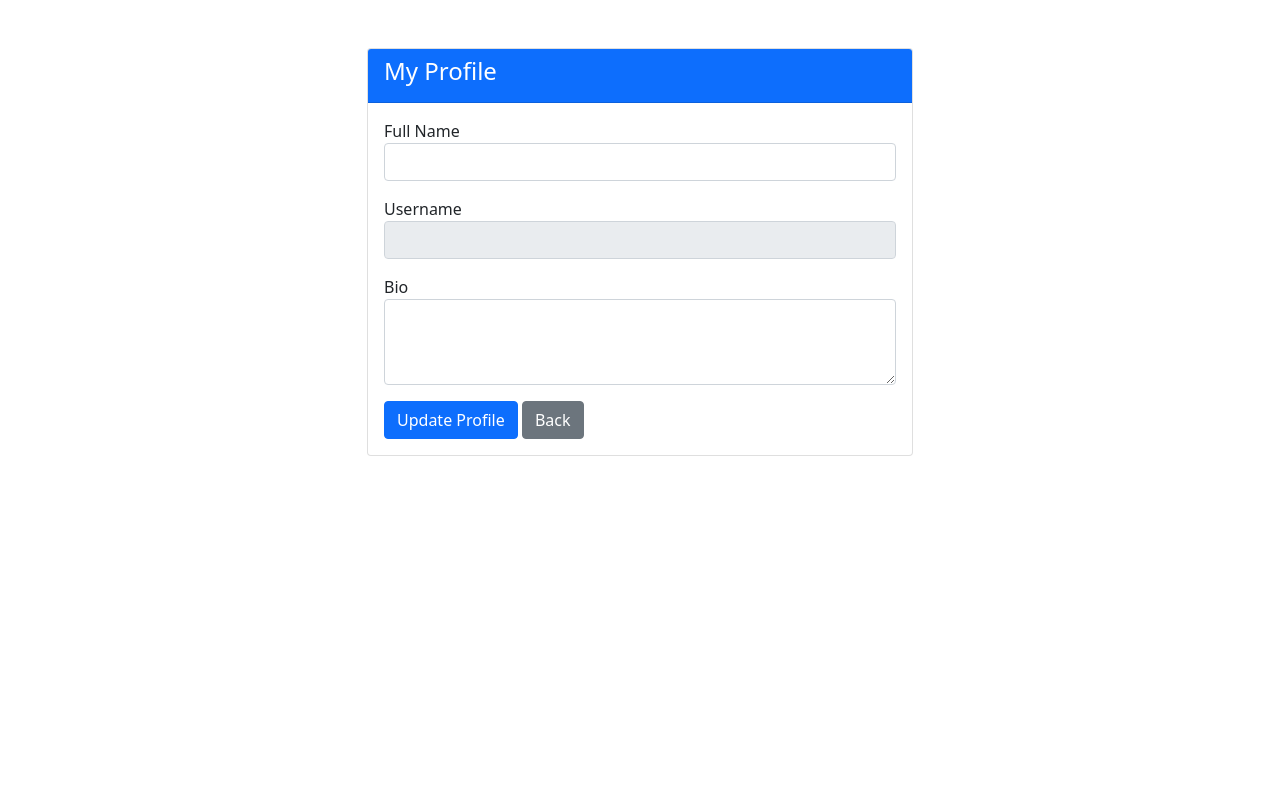
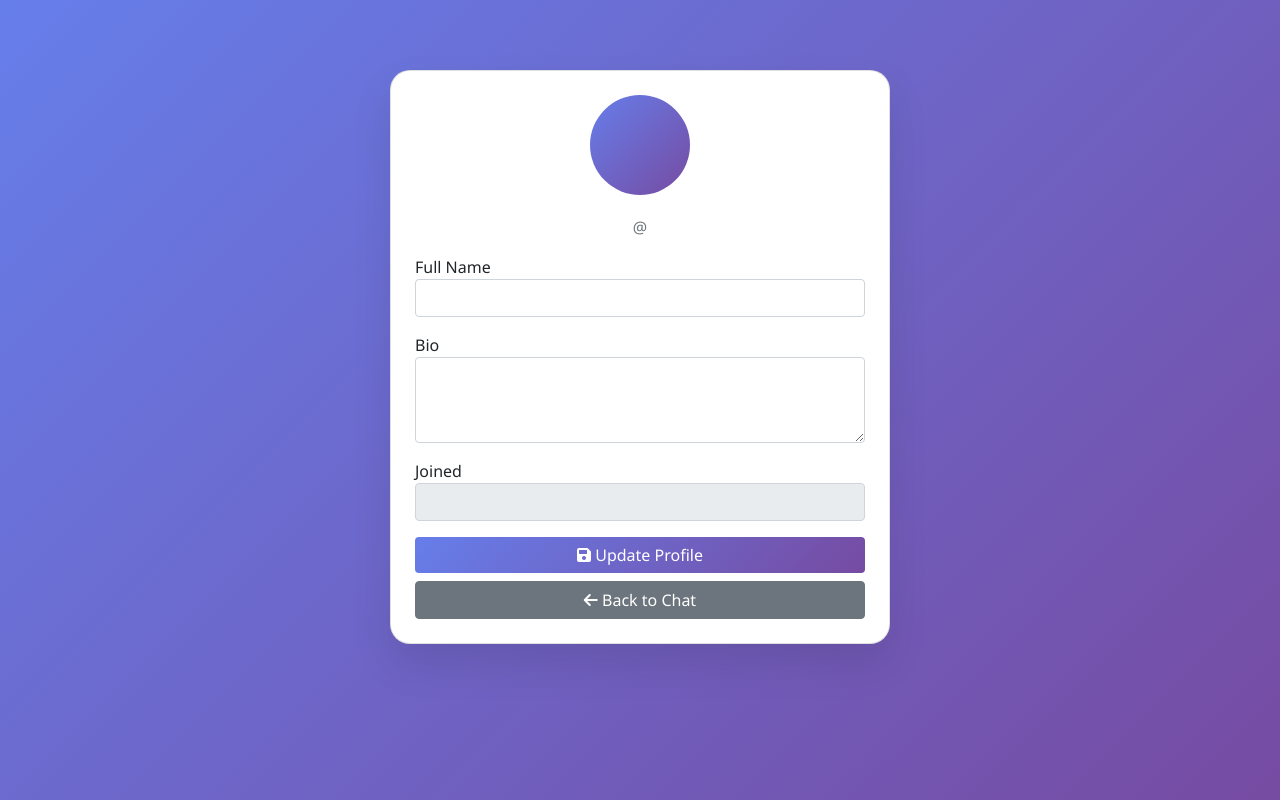
Before and after one commit to Mahabul29/Evamassage, a Flask app: template templates/profile.html in a window 1280 px wide. Run offline with Flask 3, Linux system fonts and the light colour scheme; the template is opened without the code that fills it, so the values that code supplies are empty.

Commit message:
Update profile.html

```diff
--- a/templates/profile.html
+++ b/templates/profile.html
@@ -1,45 +1,99 @@
-{% extends "base.html" %}
-{% block title %}Profile{% endblock %}
-{% block content %}
-<div class="container mt-5">
-    <div class="row justify-content-center">
-        <div class="col-md-6">
-            <div class="card">
-                <div class="card-header bg-primary text-white">
-                    <h4>My Profile</h4>
+<!DOCTYPE html>
+<html lang="en">
+<head>
+    <meta charset="UTF-8">
+    <meta name="viewport" content="width=device-width, initial-scale=1.0">
+    <title>EvaMassage - Profile</title>
+    <link href="https://cdn.jsdelivr.net/npm/bootstrap@5.1.3/dist/css/bootstrap.min.css" rel="stylesheet">
+    <link rel="stylesheet" href="https://cdnjs.cloudflare.com/ajax/libs/font-awesome/6.0.0/css/all.min.css">
+    <style>
+        body {
+            background: linear-gradient(135deg, #667eea 0%, #764ba2 100%);
+            min-height: 100vh;
+            font-family: 'Segoe UI', sans-serif;
+            padding: 20px;
+        }
+        .profile-card {
+            max-width: 500px;
+            margin: 50px auto;
+            border-radius: 20px;
+            box-shadow: 0 20px 40px rgba(0,0,0,0.1);
+        }
+        .avatar-large {
+            width: 100px;
+            height: 100px;
+            border-radius: 50%;
+            background: linear-gradient(135deg, #667eea 0%, #764ba2 100%);
+            display: flex;
+            align-items: center;
+            justify-content: center;
+            margin: 0 auto 20px;
+            font-size: 3rem;
+            color: white;
+        }
+        .btn-primary {
+            background: linear-gradient(135deg, #667eea 0%, #764ba2 100%);
+            border: none;
+        }
+        .btn-primary:hover {
+            transform: translateY(-2px);
+        }
+    </style>
+</head>
+<body>
+    <div class="container">
+        <div class="card profile-card">
+            <div class="card-body p-4">
+                <div class="text-center">
+                    <div class="avatar-large">
+                        {{ profile.full_name[0].upper() if profile.full_name else profile.username[0].upper() }}
                     </div>
-                <div class="card-body">
+                    <h3>{{ profile.full_name }}</h3>
+                    <p class="text-muted">@{{ profile.username }}</p>
+                </div>
+
                 <form id="profileForm">
                     <div class="mb-3">
                         <label>Full Name</label>
                         <input type="text" id="fullName" class="form-control" value="{{ profile.full_name }}">
                     </div>
                     <div class="mb-3">
-                            <label>Username</label>
-                            <input type="text" class="form-control" value="{{ profile.username }}" disabled>
-                        </div>
-                        <div class="mb-3">
                         <label>Bio</label>
                         <textarea id="bio" class="form-control" rows="3">{{ profile.bio }}</textarea>
                     </div>
-                        <button type="submit" class="btn btn-primary">Update Profile</button>
-                        <a href="/dashboard" class="btn btn-secondary">Back</a>
+                    <div class="mb-3">
+                        <label>Joined</label>
+                        <input type="text" class="form-control" value="{{ profile.joned }}" disabled>
+                    </div>
+                    <div class="d-grid gap-2">
+                        <button type="submit" class="btn btn-primary">
+                            <i class="fas fa-save"></i> Update Profile
+                        </button>
+                        <a href="/dashboard" class="btn btn-secondary">
+                            <i class="fas fa-arrow-left"></i> Back to Chat
+                        </a>
+                    </div>
                 </form>
             </div>
         </div>
     </div>
-    </div>
-</div>
+
+    <script src="https://code.jquery.com/jquery-3.6.0.min.js"></script>
     <script>
         $('#profileForm').on('submit', function(e) {
             e.preventDefault();
             $.post('/api/users/update_profile', {
                 full_name: $('#fullName').val(),
                 bio: $('#bio').val()
-    }, function() {
+            }, function(response) {
+                if (response.success) {
                     alert('Profile updated!');
                     window.location.href = '/dashboard';
+                } else {
+                    alert('Error: ' + response.error);
+                }
             });
         });
     </script>
-{% endblock %}
+</body>
+</html>
```
Lines whose indentation alone changed are shown as unchanged.
